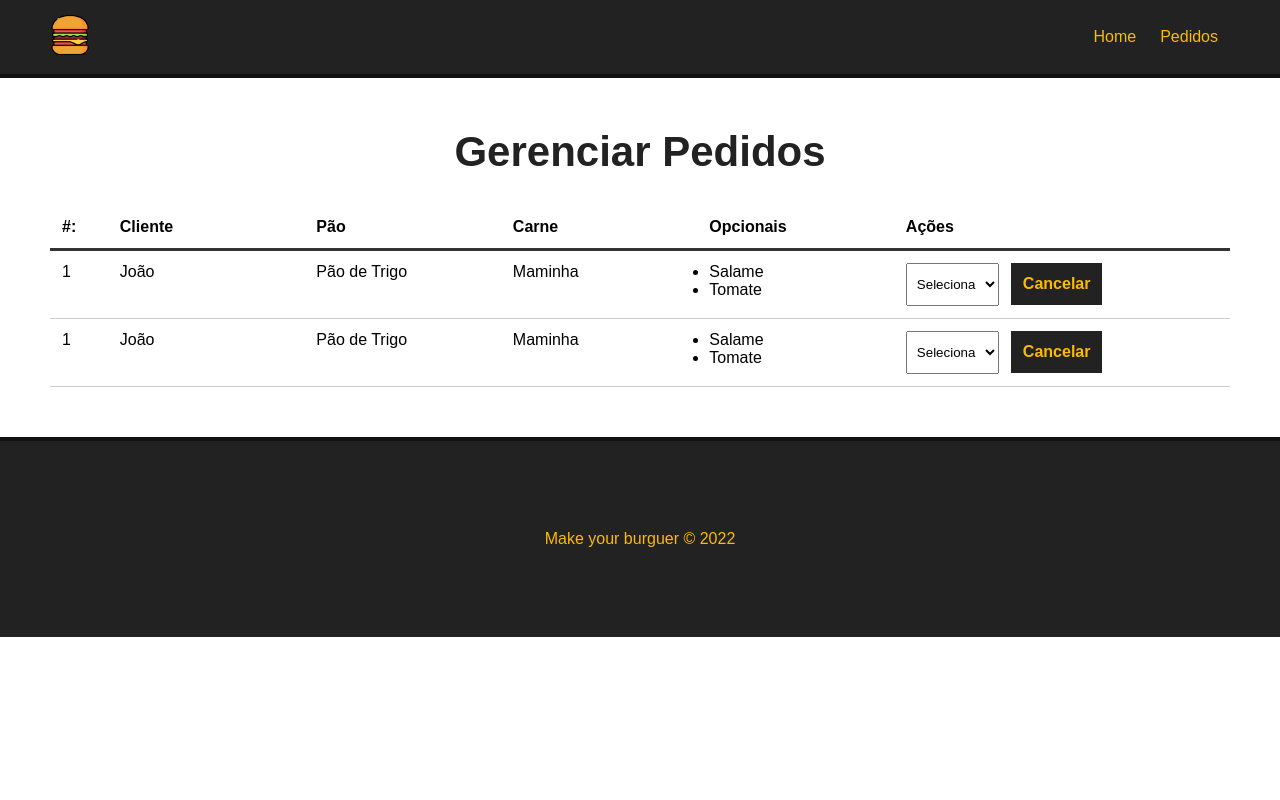
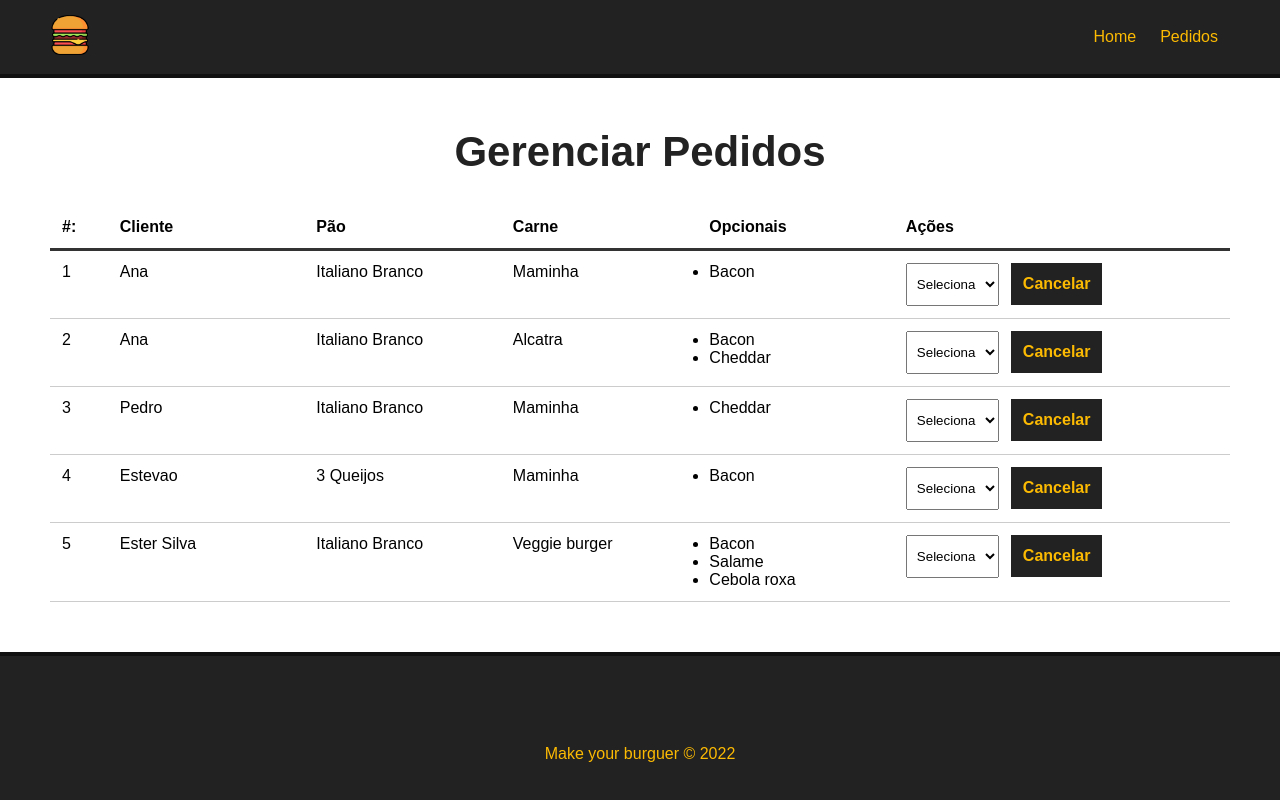
Before and after one commit to nehru35/hamburger_order, a Vue app: page /pedidos in a window 1280 px wide. Shown: the top 800 px of the page. Built offline with nearby package versions, Linux system fonts and the light colour scheme; data requests are answered from the project's data file.

Commit message:
Regatando pedidos do banco

```diff
--- a/db/db.json
+++ b/db/db.json
@@ -118,6 +118,18 @@
       ],
       "status": "Solicitado",
       "id": 4
+    },
+    {
+      "nome": "Ester Silva",
+      "carne": "Veggie burger",
+      "pao": "Italiano Branco",
+      "opcionais": [
+        "Bacon",
+        "Salame",
+        "Cebola roxa"
+      ],
+      "status": "Solicitado",
+      "id": 5
     }
   ]
 }
--- a/src/components/Dashboard.vue
+++ b/src/components/Dashboard.vue
@@ -11,34 +11,16 @@
             </div>
         </div>
         <div id="burger-table-rows">
-            <div class="burger-table-row">
-                <div class="order-number">1</div>
-                <div>João</div>
-                <div>Pão de Trigo</div>
-                <div>Maminha</div>
+            <div class="burger-table-row" v-for="burger in burgers" :key="burger.id">
+                <div class="order-number"> {{ burger.id }}</div>
+                <div> {{ burger.nome }}</div>
+                <div> {{ burger.pao }}</div>
+                <div> {{ burger.carne }}</div>
                 <div>
                     <ul>
-                        <li>Salame</li>
-                        <li>Tomate</li>
-                    </ul>
-                </div>
-
-                <div class="acoes-container">
-                    <select name="status" id="status">
-                        <option value="">Seleciona</option>
-                    </select>
-                    <button class="delete-btn">Cancelar</button>
-                </div>
-            </div>
-            <div class="burger-table-row">
-                <div class="order-number">1</div>
-                <div>João</div>
-                <div>Pão de Trigo</div>
-                <div>Maminha</div>
-                <div>
-                    <ul>
-                        <li>Salame</li>
-                        <li>Tomate</li>
+                        <li v-for="(opcional, index) in burger.opcionais" :key="index">
+                            {{ opcional }}
+                        </li>
                     </ul>
                 </div>
 
@@ -55,7 +37,26 @@
 
 <script>
     export default {
-        name: "Dashoboard"
+        name: "Dashoboard",
+        data() {
+            return {
+                burgers: null,
+                burger_id: null,
+                status: []
+            }
+        },
+        methods: {
+            async getPedidos() {
+                const req = await fetch('http://localhost:3000/burgers');
+                const data = await req.json();
+                this.burgers = data;
+
+                // regatar os status
+            }
+        },
+        mounted() {
+            this.getPedidos();
+        }
     }
 </script>
 
```
